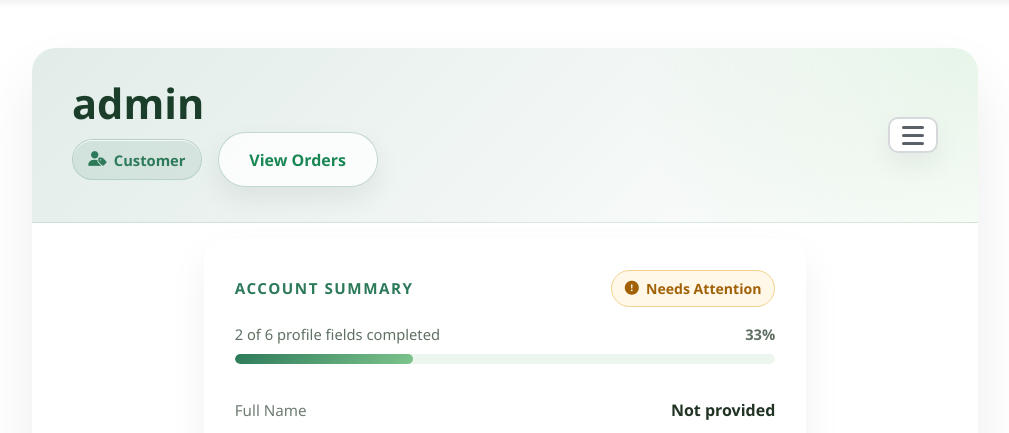
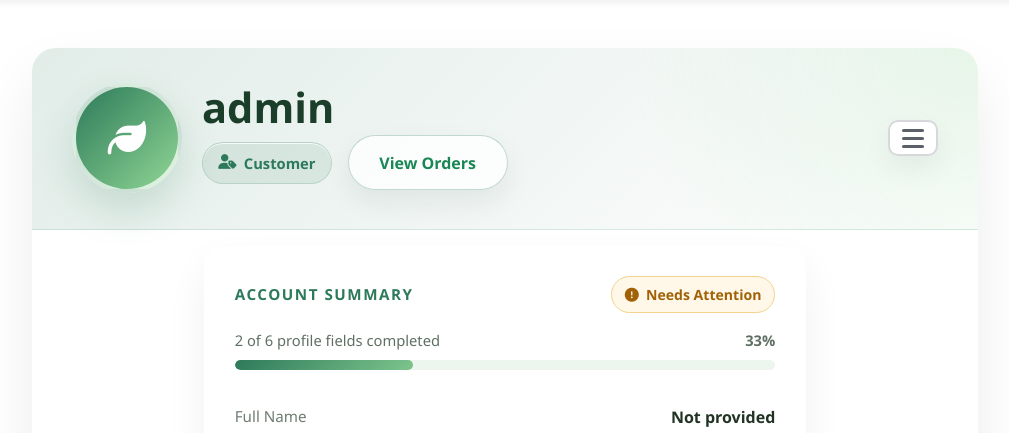
Before and after one commit to klamoste/FruitStore, a Django app: page /accounts/profile/ in a window 1280 px wide. Shown: the part 85-518 px from the top of the page, without its empty margins (135-1144 px from the left). Run offline with Django 5.2, Linux system fonts and the light colour scheme; a user stored in the database is signed in; data comes from the database, SQL or seed files in the repository.

Commit message:
Update profile page

```diff
--- a/templates/accounts/profile.html
+++ b/templates/accounts/profile.html
@@ -48,7 +48,6 @@
         border: 4px solid rgba(255,255,255,0.72);
         flex-shrink: 0;
         position: relative;
-        display: none;
     }
     .profile-avatar img {
         width: 100%;
```
